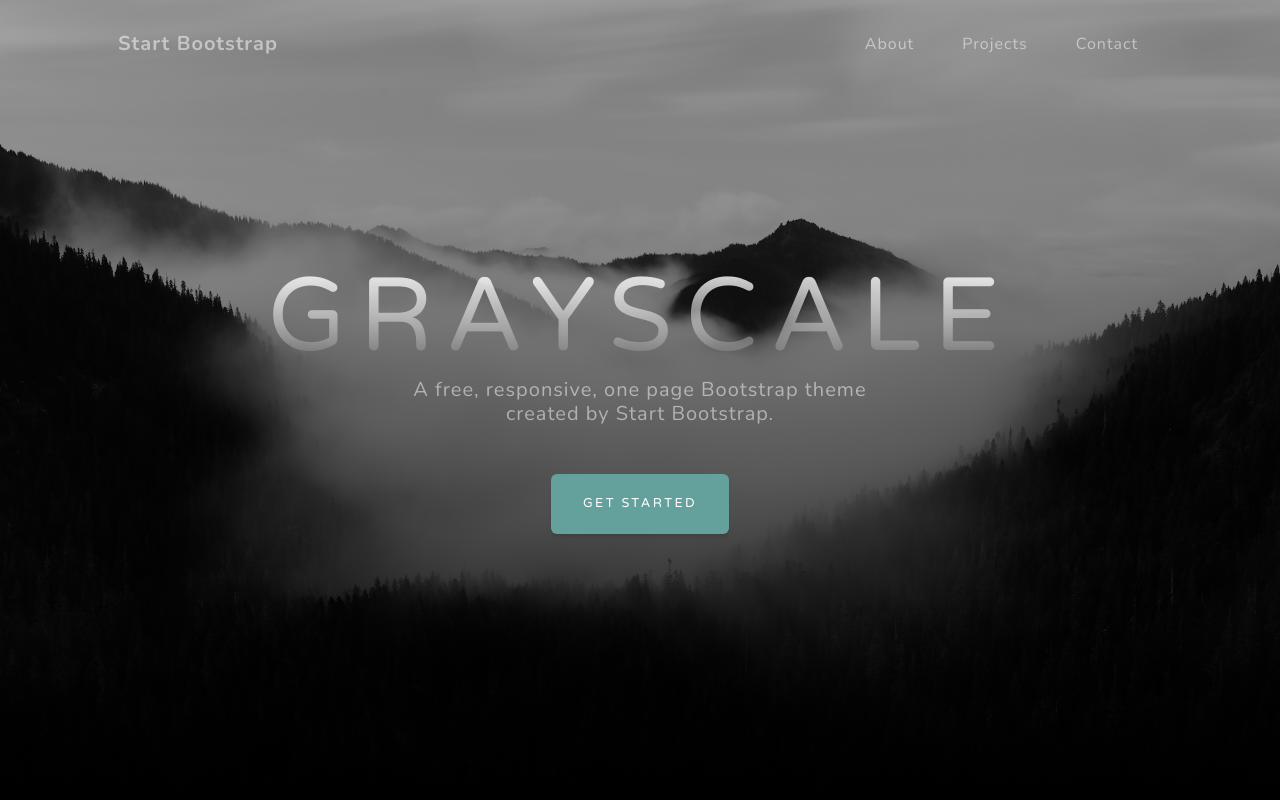
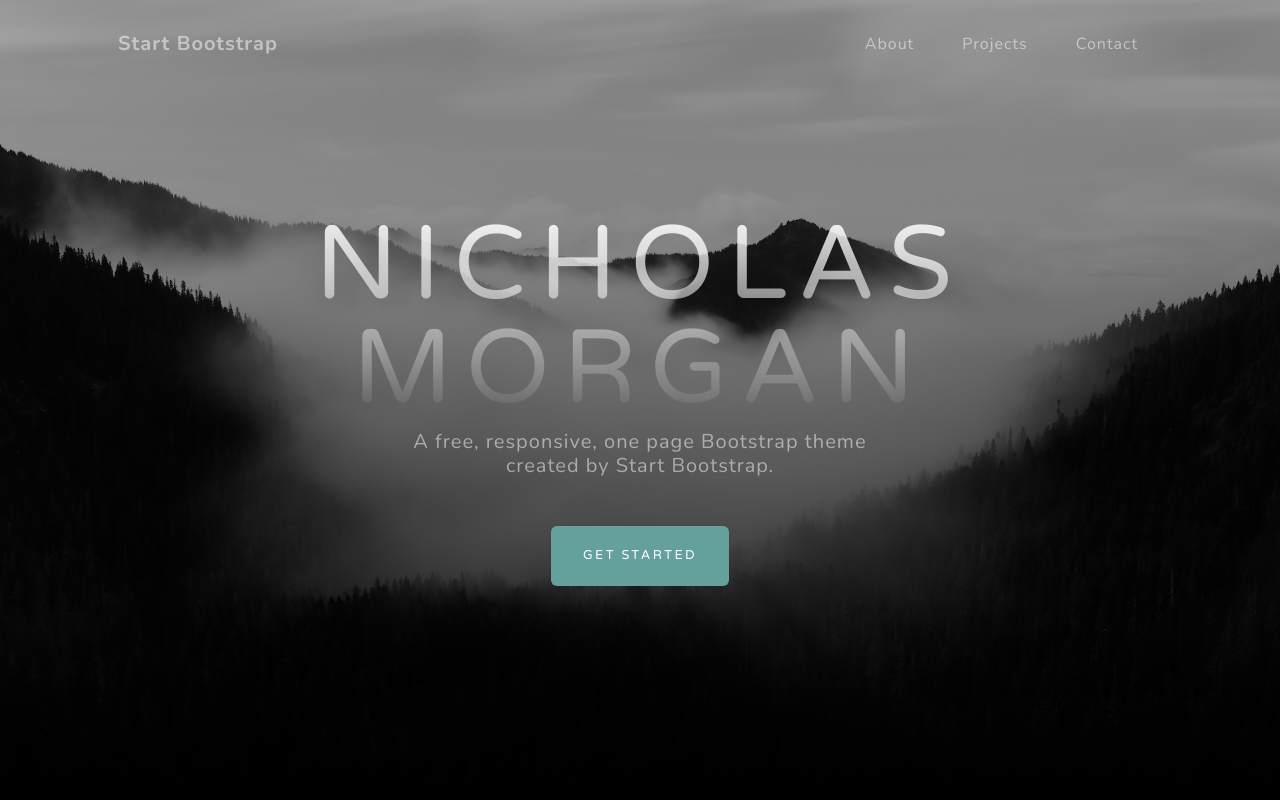
Before and after one commit to nicdagr8/nicdagr8.github.io, a plain HTML site: page index.html in a window 1280 px wide. Shown: the top 800 px of the page. Drawn offline with nearby package versions, Linux system fonts and the light colour scheme.

Commit message:
Update index.html

```diff
--- a/index.html
+++ b/index.html
@@ -38,7 +38,7 @@
             <div class="container px-4 px-lg-5 d-flex h-100 align-items-center justify-content-center">
                 <div class="d-flex justify-content-center">
                     <div class="text-center">
-                        <h1 class="mx-auto my-0 text-uppercase">Grayscale</h1>
+                        <h1 class="mx-auto my-0 text-uppercase">Nicholas Morgan</h1>
                         <h2 class="text-white-50 mx-auto mt-2 mb-5">A free, responsive, one page Bootstrap theme created by Start Bootstrap.</h2>
                         <a class="btn btn-primary" href="#about">Get Started</a>
                     </div>
```
